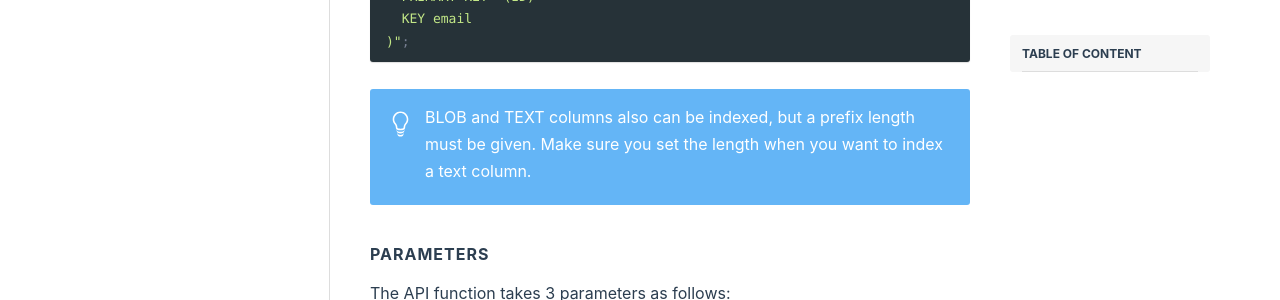
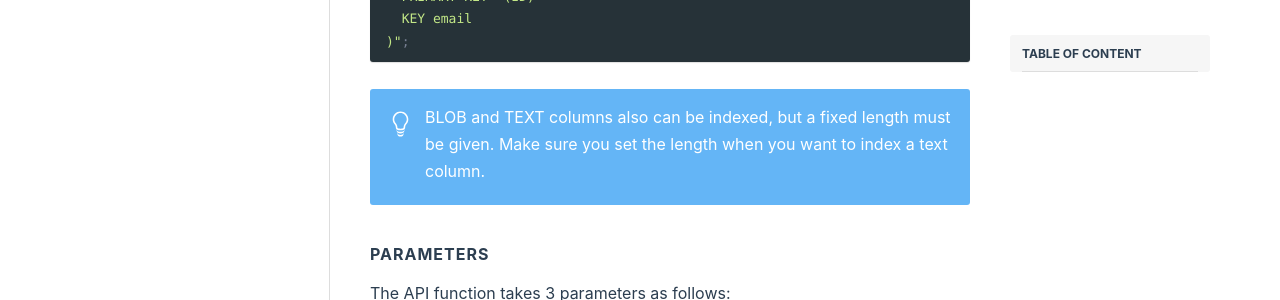
Before and after one commit to wpmetabox/docs, a Jekyll site: the page built from _docs/extensions/mb-custom-table.md, in a window 1280 px wide and 900 px high, scrolled down 1803 px. Shown: the part 153-453 px from the top of the window. Built offline with Jekyll 4.4.1, drawn with Linux system fonts in a browser that asks for light colours; comment, search, counter and statistics services are not loaded.

Commit message:
Update mb-custom-table.md

````diff
--- a/_docs/extensions/mb-custom-table.md
+++ b/_docs/extensions/mb-custom-table.md
@@ -57,7 +57,7 @@ $sql = "CREATE TABLE my_custom_table (
 )";
 ```
 
-{% include alert.html content="BLOB and TEXT columns also can be indexed, but a prefix length must be given. Make sure you set the length when you want to index a text column." %}
+{% include alert.html content="BLOB and TEXT columns also can be indexed, but a fixed length must be given. Make sure you set the length when you want to index a text column." %}
 
 ### Parameters
 
````
